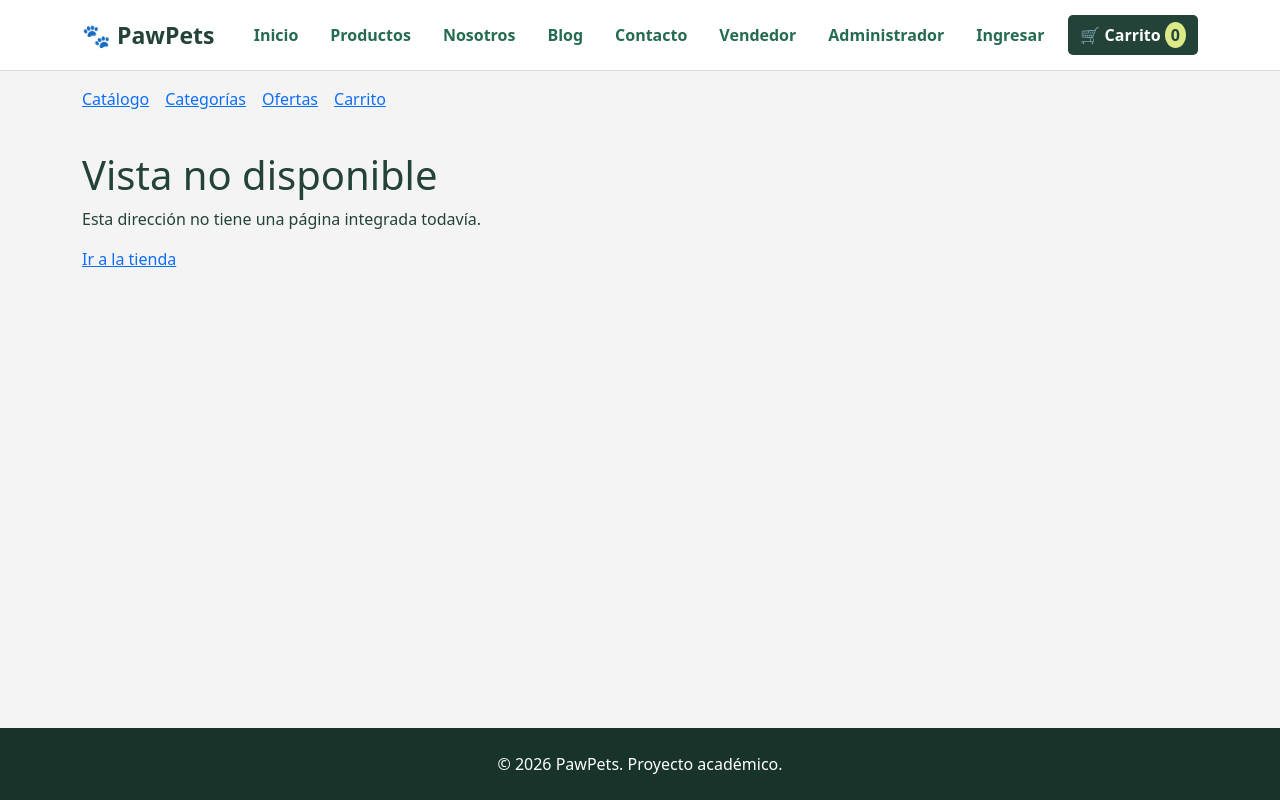
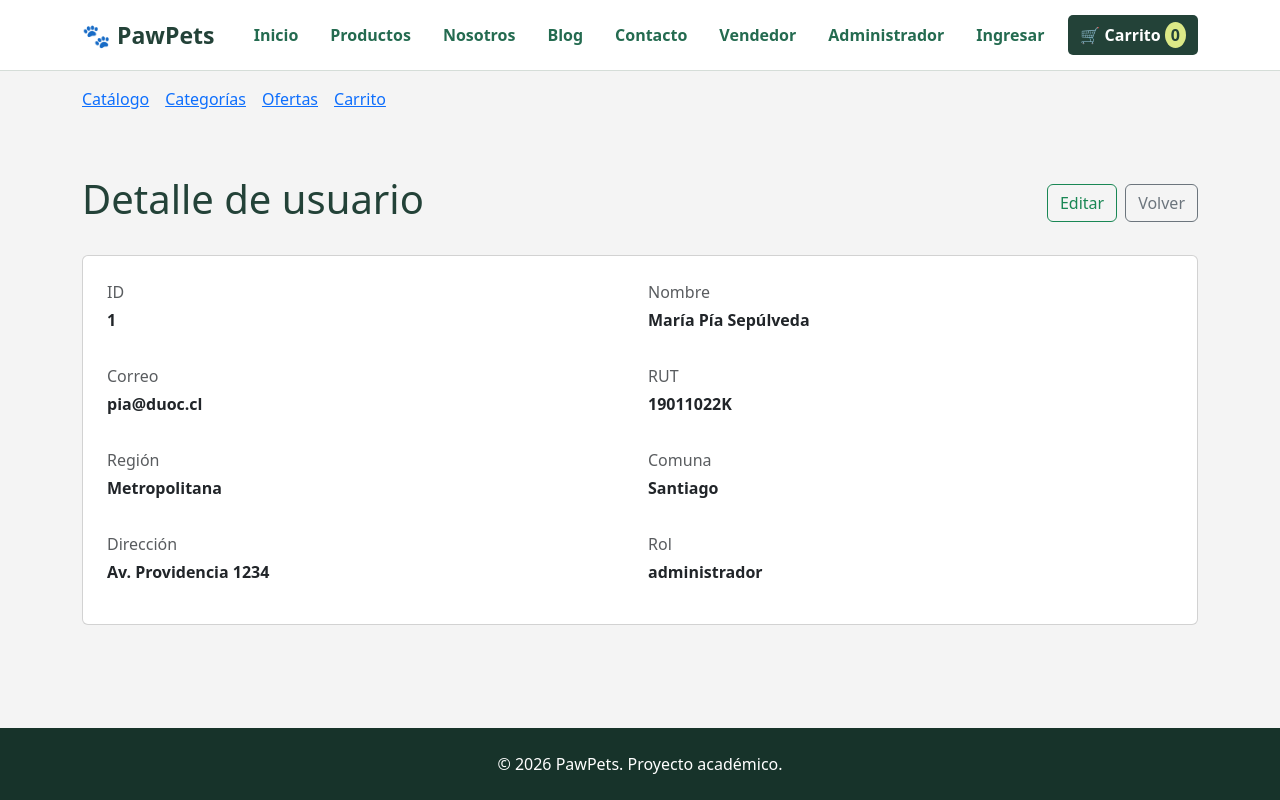
Before and after one commit to Piita3569/Caso3_PawPets_React, a React (Vite) app: page /admin/usuarios/detalle/1 in a window 1280 px wide. Built offline with nearby package versions, Linux system fonts and the light colour scheme.

Commit message:
Luis: Agrega DetalleUsuario y corrige formularios con direccion

```diff
--- a/src/App.jsx
+++ b/src/App.jsx
@@ -32,6 +32,7 @@ import AdminUsuarios from './paginas/AdminUsuarios.jsx'
 import Perfil from './paginas/Perfil.jsx'
 import NuevoUsuario from './paginas/NuevoUsuario.jsx'
 import EditarUsuario from './paginas/EditarUsuario.jsx'
+import DetalleUsuario from './paginas/DetalleUsuario.jsx'
 import './estilos/tienda.css'
 
 
@@ -106,6 +107,7 @@ function ContenidoApp() {
           <Route path="/registro" element={<Registro />} />
           <Route path="/contacto" element={<Contacto />} />
           <Route path="/vendedor" element={<Vendedor onCerrarSesion={cerrarSesionActual} />} />
+          <Route path="/admin/usuarios/detalle/:id" element={<DetalleUsuario />} />
           <Route path="/admin/usuarios/nuevo" element={<NuevoUsuario />} />
           <Route path="/admin/usuarios/:id" element={<EditarUsuario onActualizarUsuario={actualizarUsuarioSesion} />} />
           <Route path="/admin/usuarios" element={<AdminUsuarios />} />
--- a/src/paginas/AdminUsuarios.jsx
+++ b/src/paginas/AdminUsuarios.jsx
@@ -61,7 +61,13 @@ function AdminUsuarios() {
                 <td>{usuario.region}</td>
                 <td>
                   <button
-                    className="btn btn-outline-success btn-sm"
+                    className="btn btn-outline-primary btn-sm"
+                    onClick={() => navigate('/admin/usuarios/detalle/' + usuario.id)}
+                  >
+                    Ver
+                  </button>
+                  <button
+                    className="btn btn-outline-success btn-sm ms-2"
                     onClick={() => navigate('/admin/usuarios/' + usuario.id)}
                   >
                     Editar
--- /dev/null
+++ b/src/paginas/DetalleUsuario.jsx
@@ -0,0 +1,86 @@
+import { useParams, useNavigate } from 'react-router-dom'
+import { buscarUsuario } from '../servicios/usuarios.js'
+
+function DetalleUsuario() {
+  const { id } = useParams()
+  const navigate = useNavigate()
+  const usuario = buscarUsuario(id)
+
+  if (!usuario) {
+    return (
+      <main className="container py-5">
+        <div className="alert alert-danger">Usuario no encontrado.</div>
+      </main>
+    )
+  } // fin if no usuario
+
+  return (
+    <main className="container py-5">
+      <div className="d-flex justify-content-between align-items-center mb-4">
+        <h1>Detalle de usuario</h1>
+        <div className="d-flex gap-2">
+          <button
+            className="btn btn-outline-success"
+            onClick={() => navigate('/admin/usuarios/' + usuario.id)}
+          >
+            Editar
+          </button>
+          <button
+            className="btn btn-outline-secondary"
+            onClick={() => navigate('/admin/usuarios')}
+          >
+            Volver
+          </button>
+        </div>
+      </div>
+
+      <div className="card p-4">
+        <div className="row g-3">
+
+          <div className="col-md-6">
+            <p className="text-muted mb-1">ID</p>
+            <p className="fw-bold">{usuario.id}</p>
+          </div>
+
+          <div className="col-md-6">
+            <p className="text-muted mb-1">Nombre</p>
+            <p className="fw-bold">{usuario.nombre}</p>
+          </div>
+
+          <div className="col-md-6">
+            <p className="text-muted mb-1">Correo</p>
+            <p className="fw-bold">{usuario.email}</p>
+          </div>
+
+          <div className="col-md-6">
+            <p className="text-muted mb-1">RUT</p>
+            <p className="fw-bold">{usuario.rut}</p>
+          </div>
+
+          <div className="col-md-6">
+            <p className="text-muted mb-1">Región</p>
+            <p className="fw-bold">{usuario.region || '—'}</p>
+          </div>
+
+          <div className="col-md-6">
+            <p className="text-muted mb-1">Comuna</p>
+            <p className="fw-bold">{usuario.comuna || '—'}</p>
+          </div>
+
+          <div className="col-md-6">
+            <p className="text-muted mb-1">Dirección</p>
+            <p className="fw-bold">{usuario.direccion || '—'}</p>
+          </div>
+
+          <div className="col-md-6">
+            <p className="text-muted mb-1">Rol</p>
+            <p className="fw-bold">{usuario.rol}</p>
+          </div>
+
+        </div>
+      </div>
+    </main>
+  )
+} // fin DetalleUsuario
+
+export default DetalleUsuario
```
